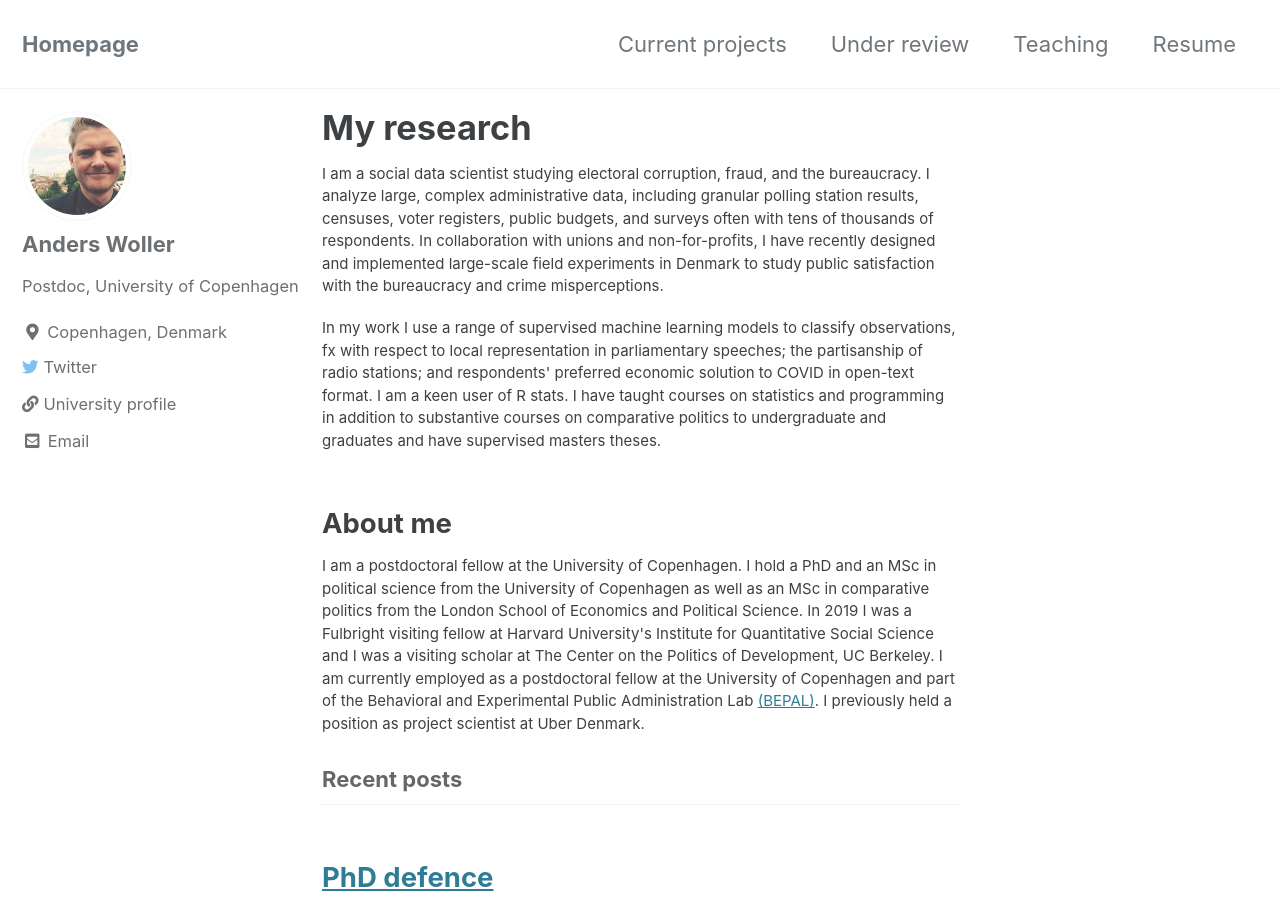
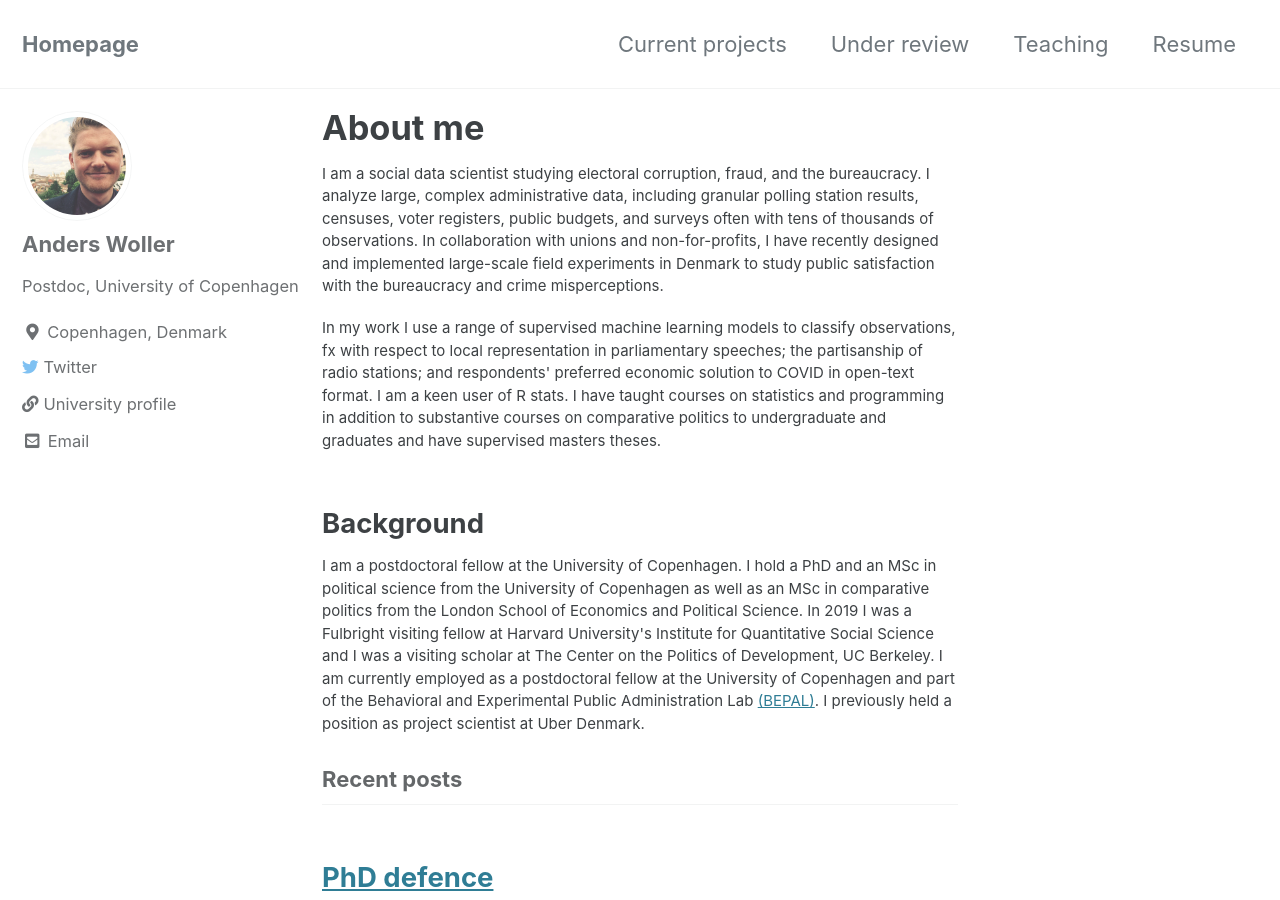
Before and after one commit to AndersWoller/AndersWoller.github.io, a Jekyll site: the page built from index.html, in a window 1280 px wide and 900 px high. Built offline with Jekyll 4.4.1, drawn with Linux system fonts in a browser that asks for light colours; cached includes are drawn as plain includes; the list of posts is cut into pages by our own code.

Commit message:
Update index.html

```diff
--- a/index.html
+++ b/index.html
@@ -1,11 +1,11 @@
 ---
 layout: home
 author_profile: true
-title: "My research"
+title: "About me"
 ---
 
 <p style="font-size:15px">  I am a social data scientist studying electoral corruption, fraud, and the bureaucracy.
-I analyze large, complex administrative data, including granular polling station results, censuses, voter registers, public budgets, and surveys often with tens of thousands of respondents.
+I analyze large, complex administrative data, including granular polling station results, censuses, voter registers, public budgets, and surveys often with tens of thousands of observations.
 In collaboration with unions and non-for-profits, I have recently designed and implemented large-scale field experiments in Denmark to study public
 satisfaction with the bureaucracy and crime misperceptions.
 
@@ -15,7 +15,7 @@ I am a keen user of R stats. I have taught courses on statistics and programming
 to undergraduate and graduates and have supervised masters theses.
 
 
-<h2> About me </h2>
+<h2> Background </h2>
 
 <p style="font-size:15px"> I am a postdoctoral fellow at the University of Copenhagen. I hold a PhD and an MSc in political science from the University of Copenhagen as
 well as an MSc in comparative politics from the London School of Economics and Political Science. In 2019 I
```
